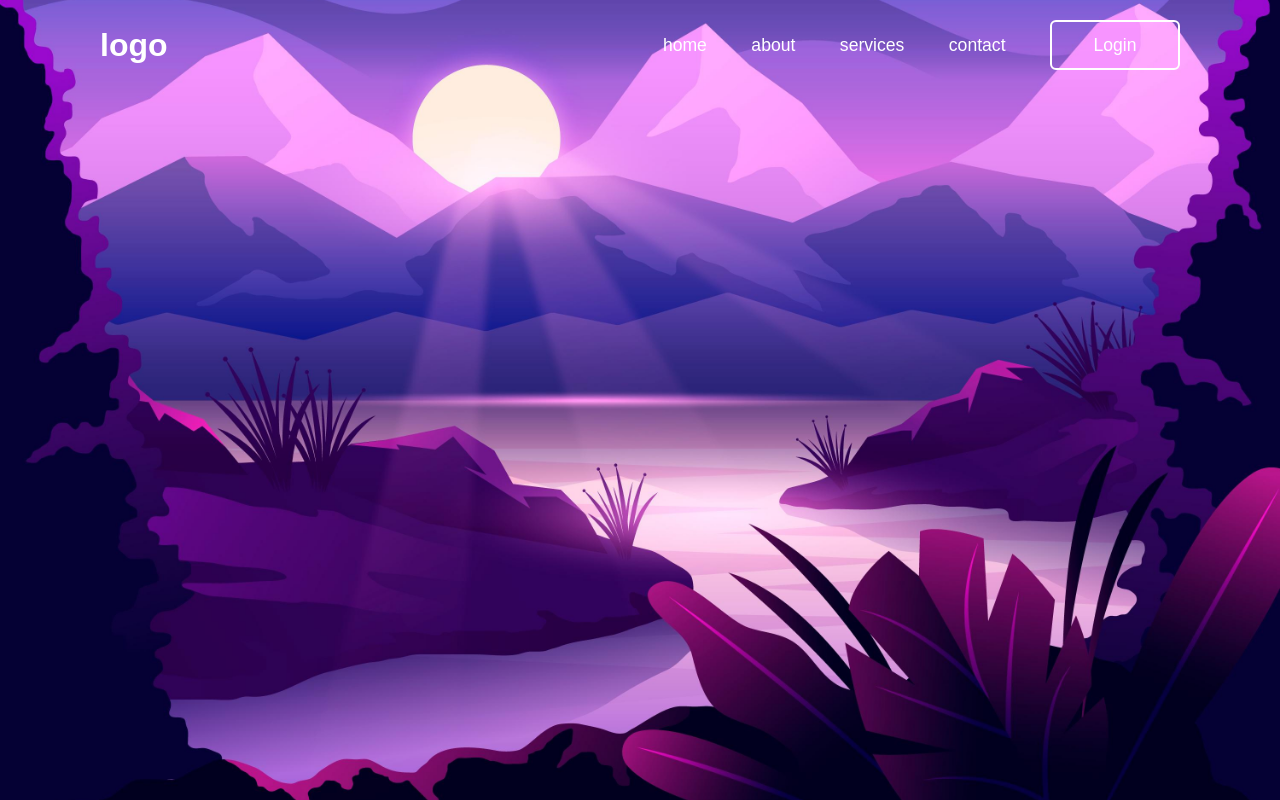
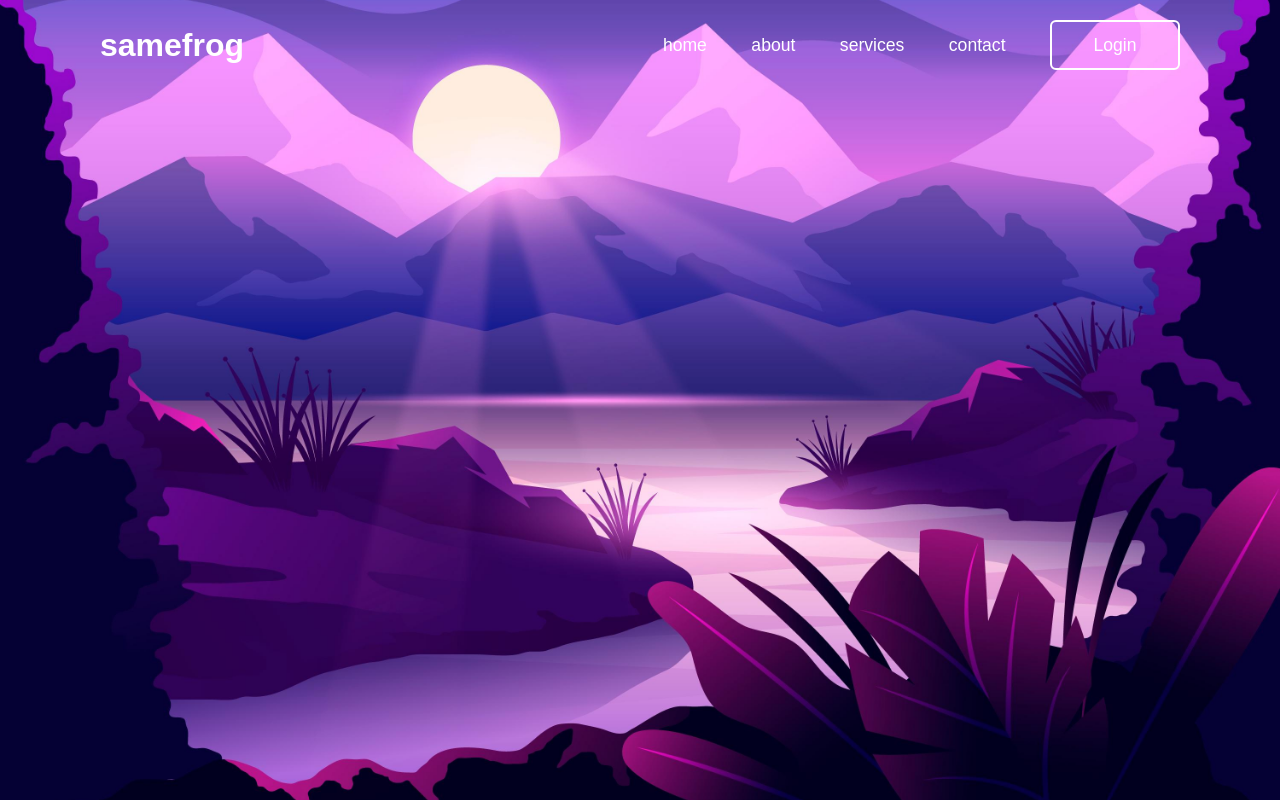
Before and after one commit to harsha-found-here/ai_art_gallery, a plain HTML site: page login.html in a window 1280 px wide. Drawn offline with nearby package versions, Linux system fonts and the light colour scheme.

Commit message:
Update login.html

```diff
--- a/login.html
+++ b/login.html
@@ -12,7 +12,7 @@
 
 <body>
     <header>
-        <h2 class="logo">logo</h2>
+        <h2 class="logo">samefrog</h2>
         <nav class="navigation">
             <a href="index.html">home</a>
             <a href="about.html">about</a>
```
